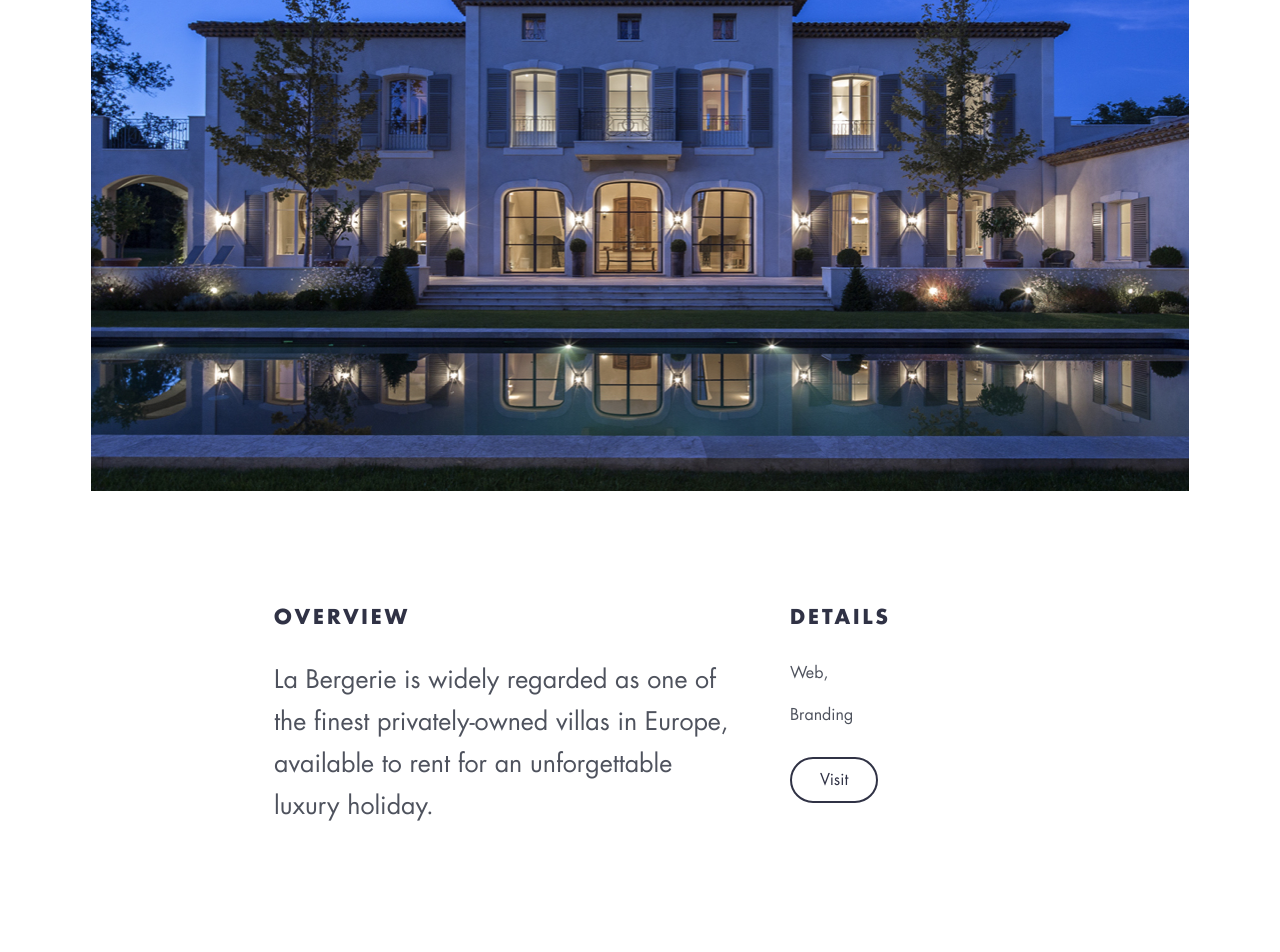
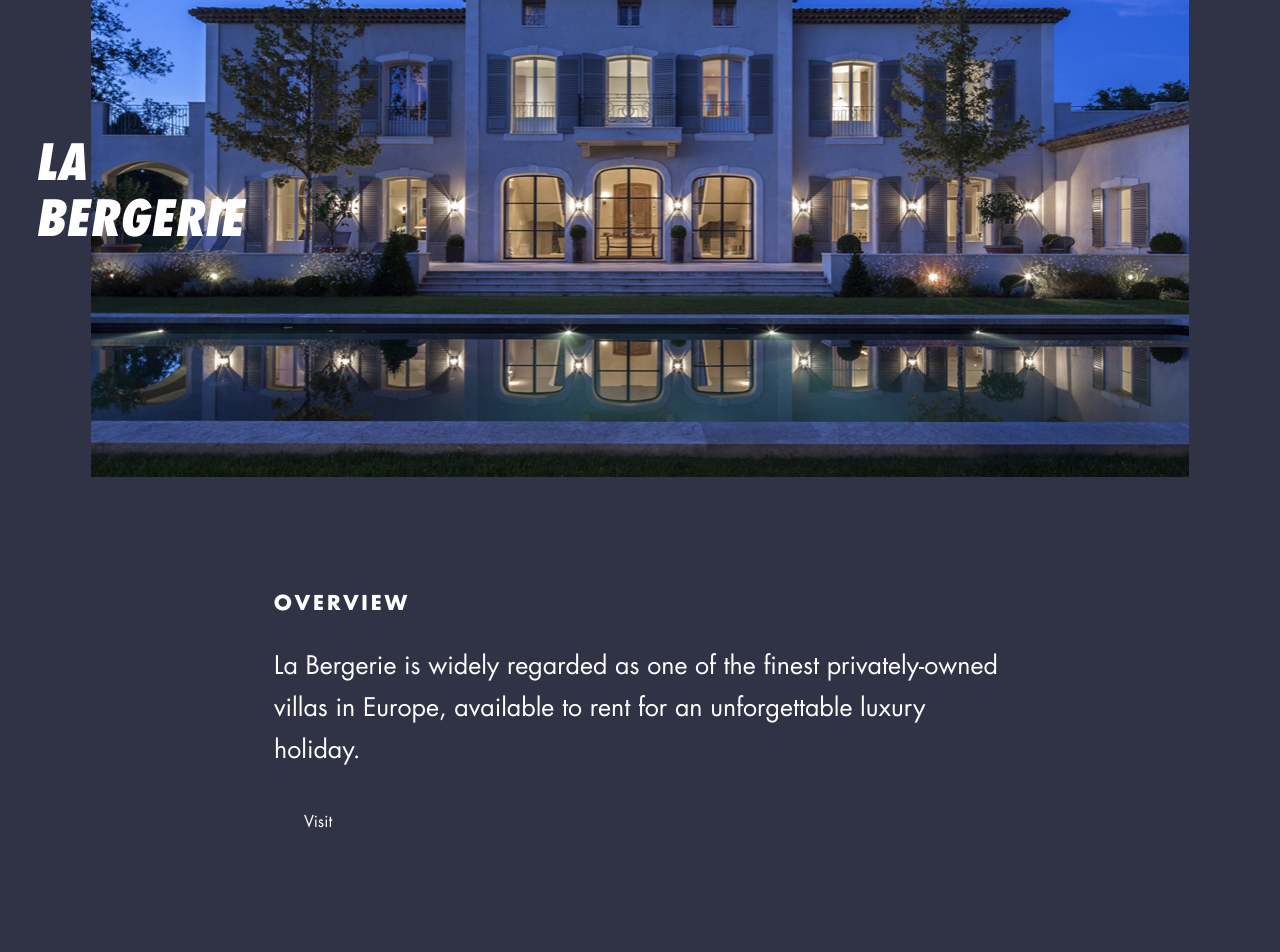
Before and after one commit to shoobzy/iamstevehobbs, a React (Vite) app: page /la-bergerie in a window 1280 px wide. Shown: the part 440-1392 px from the top of the page. Built offline with nearby package versions, Linux system fonts and the light colour scheme.

Commit message:
Add body class to the project page to control the presentation. New utitlity class. Refactoring.

```diff
--- a/src/components/Home.js
+++ b/src/components/Home.js
@@ -4,7 +4,12 @@ import ScrollToTopOnMount from "./ScrollToTopOnMount";
 import Intro from "./Intro";
 import Portfolio from "./Portfolio";
 
-const Home = () => {
+class Home extends React.Component {
+  componentDidMount() {
+    document.body.classList.remove("u-DarkMode");
+  }
+
+  render() {
     return (
       <div className="c-Page">
         <ScrollToTopOnMount />
@@ -13,5 +18,6 @@ const Home = () => {
       </div>
     )
   }
+}
 
 export default Home;
--- a/src/components/Portfolio/ProjectTpl.js
+++ b/src/components/Portfolio/ProjectTpl.js
@@ -2,40 +2,47 @@ import React from "react";
 import ScrollToTopOnMount from "../ScrollToTopOnMount";
 
 class PortfolioItem extends React.Component {
+  componentDidMount() {
+    document.body.classList.add("u-DarkMode");
+  }
+
+  componentWillUnmount() {
+    document.body.classList.remove("u-DarkMode");
+  }
+
   render() {
     const {
       title,
+      category,
       image_primary,
       overview,
       image_secondary,
-      details,
       ext_url
     } = this.props
 
   return (
       <div className="c-Page fadeInUp c-Project">
         <ScrollToTopOnMount />
-        <h1 className="fadeInUp">
+        <div class="c-Project--Header">
+          <h1 className="c-Project--Title fadeInUp">
             {title}
           </h1>
+          <p className="c-Intro--Overview o-Grid--Item 1/2-TabletPortraitUp-WithGutter fadeInUp">
+            {category}
+          </p>
           <img
             className="c-Project--ItemImg h-ResponsiveImg"
             src={image_primary}
           />
+        </div>
         <div className="o-Grid c-Project--Copy 2/3-TabletPortraitUp">
-          <div className="o-Grid--Item 2/3-TabletPortraitUp-WithGutter">
           <h5>Overview</h5>
           <p className="c-Intro--Overview">
             {overview}
           </p>
-          </div>
-          <div className="o-Grid--Item 1/3-TabletPortraitUp-WithGutter">
-            <h5>Details</h5>
-            {details}
           {ext_url && (
-              <a className="c-Btn" href={ext_url} target="_blank">Visit</a>
+            <p><a className="c-Btn" href={ext_url} target="_blank">Visit</a></p>
           )}
-          </div>
         </div>
         {image_secondary && (
           <img
--- a/src/components/Projects/LaBergerie.js
+++ b/src/components/Projects/LaBergerie.js
@@ -7,14 +7,9 @@ const LaBergerieProject = () => {
   return (
     <PortfolioItem
       title="La Bergerie"
+      category="Web, Branding"
       image_primary={Exterior}
       overview="La Bergerie is widely regarded as one of the finest privately-owned villas in Europe, available to rent for an unforgettable luxury holiday."
-      details={
-        <ul>
-          <li>Web,</li>
-          <li>Branding</li>
-        </ul>
-      }
       ext_url="http://www.bergerieterreblanche.com/"
       image_secondary={Cards}
     />
--- a/src/components/Projects/ThreeStreams.js
+++ b/src/components/Projects/ThreeStreams.js
@@ -6,13 +6,9 @@ const ThreeStreamsProject = () => {
   return (
     <PortfolioItem
       title="Three Streams"
+      category="Branding"
       image_primary={Logo}
       overview="Logo concept for Three Streams - a neuropsychology, psychotherapy, and spiritual practice."
-      details={
-        <ul>
-          <li>Branding</li>
-        </ul>
-      }
     />
   )
 }
--- a/src/scss/_components.scss
+++ b/src/scss/_components.scss
@@ -149,9 +149,23 @@
     font-size: 0;
 }
 
+.c-Project--Header {
+    position: relative;
+}
+
+.c-Project--Title {
+    @include for-desktop-up {
+        position: absolute;
+        width: 1px; // Force the text to wrap - review and test this in browsers.
+        top: 50%;
+        left: -#{$o-gutter * 2};
+        // transform: translateY(-50%);
+    }
+}
+
 .c-Project--Copy {
     margin: 0 auto;
-    padding: $base-line-height * 4 0;
+    padding: $o-gutter * 4 0;
 }
 
 .c-Btn {
--- a/src/scss/_elements.scss
+++ b/src/scss/_elements.scss
@@ -9,6 +9,7 @@ html {
 body {
     margin: 0;
     padding: 0;
+    transition: all .5s cubic-bezier(.4, 0, .2, 1);
 }
 
 h1,
--- a/src/scss/_objects.scss
+++ b/src/scss/_objects.scss
@@ -8,10 +8,6 @@
 // .o-grid: if a grid layout with different number of columns are required.
 $o-container: 1098px;
 $o-gutter: 28px;
-
-.o-Page {
-    background: $white;
-}
 
 .o-Container {
     max-width: $o-container;
@@ -65,7 +61,6 @@ $o-gutter: 28px;
     }
 }
 
-
 .\32\/3-TabletPortraitUp-WithGutter {
     @include for-tablet-portrait-up {
         width: calc(66.666% - #{$o-gutter});
--- a/src/scss/_settings.scss
+++ b/src/scss/_settings.scss
@@ -42,10 +42,8 @@ $futura-condextraboldobl: "futura_ltcondextraboldobl", sans-serif;
 $futura-bold: "futura_ltbold", sans-serif;
 $futura-book: "futura_ltbook", sans-serif;
 
-// @todo Review mobile ratio - is it still used?
 $base-font-size: 1rem;
 $ratio: 1.25; // Desktop
-$ratio-sm: 1.125; // Mobile
 
 // Calculate values
 $h5: $base-font-size * $ratio;
@@ -54,18 +52,10 @@ $h3: $h4 * $ratio;
 $h2: $h3 * $ratio;
 $h1: $h2 * $ratio;
 
-// Set the alternative ratio
-$h5-sm: $base-font-size * $ratio-sm;
-$h4-sm: $h5-sm * $ratio-sm;
-$h3-sm: $h4-sm * $ratio-sm;
-$h2-sm: $h3-sm * $ratio-sm;
-$h1-sm: $h2-sm * $ratio-sm;
-
 // Use interpolated Sass variables to set the CSS variables
 :root {
     --font-size: #{$base-font-size};
     --ratio: #{$ratio};
-    --ratio-sm: #{$ratio-sm};
 
     // More math - has to be actual variables for the media query to work
     --h5: calc(var(--font-size) * var(--ratio));
--- /dev/null
+++ b/src/scss/_utilities.scss
@@ -0,0 +1,7 @@
+.u-DarkMode {
+    background: $ink;
+
+    * {
+        color: $white !important;
+    }
+}
--- a/src/style.scss
+++ b/src/style.scss
@@ -4,4 +4,4 @@
 @import "./scss/objects";
 @import "./scss/elements";
 @import "./scss/components";
-// @import "./scss/patterns";
+@import "./scss/utilities";
```
Lines whose indentation alone changed are shown as unchanged.
